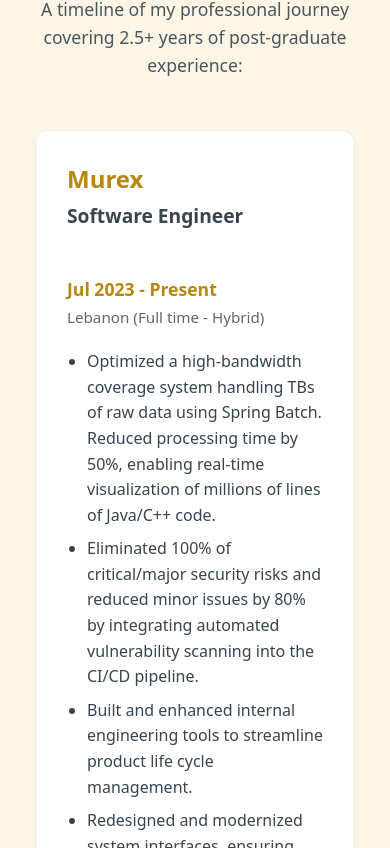
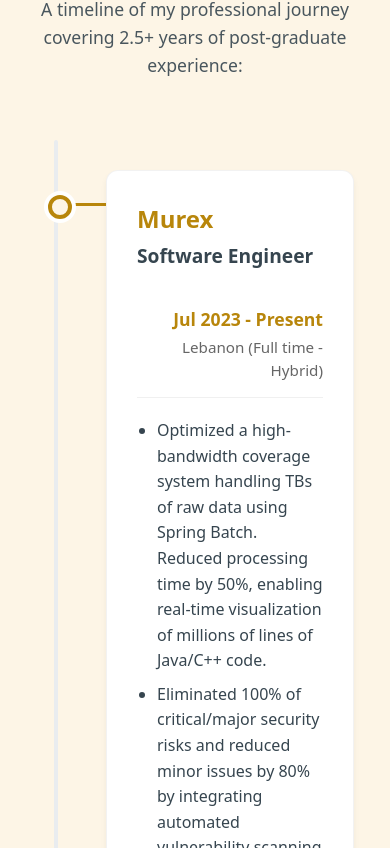
Before and after one commit to JosephLteif/JosephLteif.github.io, a React (Vite) app: page / in a window 390 px wide. Shown: the part 3196-4044 px from the top of the page. Built offline with nearby package versions, Linux system fonts and the light colour scheme.

Commit message:
timeline view for experiences

```diff
--- a/src/components/Experience.css
+++ b/src/components/Experience.css
@@ -2,6 +2,7 @@
   padding: 80px 20px;
   background-color: var(--background-color);
   color: var(--text-color);
+  overflow-x: hidden;
 }
 
 .experience-content {
@@ -20,7 +21,7 @@
 .experience-intro {
   text-align: center;
   font-size: 1.1rem;
-  margin-bottom: 50px;
+  margin-bottom: 60px;
   max-width: 800px;
   margin-left: auto;
   margin-right: auto;
@@ -28,27 +29,132 @@
   opacity: 0.9;
 }
 
-.experience-grid {
-  display: flex;
-  flex-direction: column;
-  gap: 30px;
+/* Timeline Container */
+.timeline-container {
+  position: relative;
+  max-width: 1000px;
+  margin: 0 auto;
+  padding: 20px 0;
 }
 
-.experience-card {
+/* The vertical line */
+.timeline-container::after {
+  content: '';
+  position: absolute;
+  width: 4px;
+  /* Central line thickness */
+  background-color: #e9ecef;
+  /* Light gray line */
+  top: 0;
+  bottom: 0;
+  left: 50%;
+  margin-left: -2px;
+  border-radius: 2px;
+}
+
+/* Timeline Item - The positioning wrapper */
+.timeline-item {
+  padding: 10px 70px;
+  /* Ample space for the connector line */
+  position: relative;
+  background-color: inherit;
+  width: 50%;
+  box-sizing: border-box;
+}
+
+/* Left side items */
+.timeline-item.left {
+  left: 0;
+}
+
+/* Right side items */
+.timeline-item.right {
+  left: 50%;
+}
+
+/* The Central Node (Dot) */
+.timeline-item::after {
+  content: '';
+  position: absolute;
+  width: 16px;
+  height: 16px;
+  right: -8px;
+  /* Centered on the main line */
+  background-color: var(--background-color);
+  border: 4px solid var(--primary-color);
+  top: 35px;
+  /* Aligns with the top of the card roughly */
+  border-radius: 50%;
+  z-index: 10;
+  transition: all 0.3s ease;
+  box-shadow: 0 0 0 4px white;
+  /* Whitespace ring around dot */
+}
+
+/* Dot position for right items */
+.timeline-item.right::after {
+  left: -8px;
+}
+
+/* Hover effect for Dot */
+.timeline-item:hover::after {
+  background-color: var(--primary-color);
+  box-shadow: 0 0 0 6px rgba(184, 134, 11, 0.2);
+  transform: scale(1.1);
+}
+
+/* The Branch (Connector Line) */
+.timeline-item::before {
+  content: '';
+  position: absolute;
+  height: 3px;
+  /* Slightly thicker for visibility */
+  width: 70px;
+  /* Spans the entire padding area to the content */
+  top: 43px;
+  /* Center-aligned with the dot (35px + ~8px center) */
+  background-color: var(--primary-color);
+  z-index: 5;
+  opacity: 1;
+  /* Fully visible */
+  transition: width 0.3s ease;
+}
+
+/* Connector for Left Items */
+.timeline-item.left::before {
+  right: 0;
+  /* Starts from the center line */
+}
+
+/* Connector for Right Items */
+.timeline-item.right::before {
+  left: 0;
+  /* Starts from the center line */
+}
+
+
+/* Timeline Content - The actual card */
+.timeline-content {
+  padding: 30px;
   background-color: white;
-  /* Card background */
+  /* Explicit white background */
+  position: relative;
   border-radius: 12px;
-  padding: 30px;
   box-shadow: 0 4px 6px rgba(0, 0, 0, 0.05);
   border: 1px solid rgba(0, 0, 0, 0.05);
   transition: transform 0.3s ease, box-shadow 0.3s ease;
+  z-index: 6;
+  /* Sit above the connector slightly if overlapped */
 }
 
-.experience-card:hover {
+/* Hover effects */
+.timeline-item:hover .timeline-content {
   transform: translateY(-5px);
-  box-shadow: 0 10px 20px rgba(0, 0, 0, 0.1);
+  box-shadow: 0 10px 25px rgba(0, 0, 0, 0.1);
+  border-color: rgba(184, 134, 11, 0.3);
 }
 
+/* Content Styling */
 .experience-header {
   display: flex;
   justify-content: space-between;
@@ -56,6 +162,8 @@
   margin-bottom: 20px;
   flex-wrap: wrap;
   gap: 10px;
+  border-bottom: 1px solid #f0f0f0;
+  padding-bottom: 15px;
 }
 
 .experience-main-info h3 {
@@ -81,7 +189,6 @@
   font-weight: 700;
   color: var(--primary-color);
   font-size: 1.1rem;
-  display: block;
 }
 
 .experience-location {
@@ -111,9 +218,7 @@
 
 .tech-pill {
   background-color: rgba(184, 134, 11, 0.1);
-  /* Primary color with low opacity */
   color: var(--primary-color);
-  /* Primary Color */
   padding: 6px 12px;
   border-radius: 20px;
   font-size: 0.85rem;
@@ -121,15 +226,43 @@
   border: 1px solid rgba(184, 134, 11, 0.2);
 }
 
-@media (max-width: 768px) {
-  .experience-header {
-    flex-direction: column;
-    align-items: flex-start;
+/* Media queries - Responsive Design */
+@media screen and (max-width: 768px) {
+
+  /* Move main line to the left */
+  .timeline-container::after {
+    left: 20px;
   }
 
-  .experience-meta {
-    align-items: flex-start;
-    text-align: left;
-    margin-top: 10px;
+  /* Full width container items */
+  .timeline-item {
+    width: 100%;
+    padding-left: 70px;
+    /* Space for line + connector */
+    padding-right: 0;
+  }
+
+  /* Reset left/right positions */
+  .timeline-item.left,
+  .timeline-item.right {
+    left: 0;
+  }
+
+  /* Move Dots to the left line */
+  .timeline-item.left::after,
+  .timeline-item.right::after {
+    left: 12px;
+    /* Center on line at 20px */
+    right: auto;
+  }
+
+  /* Connector Lines from left to content */
+  .timeline-item.left::before,
+  .timeline-item.right::before {
+    left: 20px;
+    /* Start at line */
+    width: 50px;
+    /* Extend to content start (70 padding - 20 line) */
+    right: auto;
   }
 }
--- a/src/components/Experience.jsx
+++ b/src/components/Experience.jsx
@@ -72,9 +72,10 @@ function Experience() {
       <div className="experience-content">
         <h2 className="section-title">Professional Experience</h2>
         <p className="experience-intro">A timeline of my professional journey covering 2.5+ years of post-graduate experience:</p>
-        <div className="experience-grid">
-          {experiences.map(exp => (
-            <div key={exp.id} className="experience-card">
+        <div className="timeline-container">
+          {experiences.map((exp, index) => (
+            <div key={exp.id} className={`timeline-item ${index % 2 === 0 ? 'left' : 'right'}`}>
+              <div className="timeline-content">
                 <div className="experience-header">
                   <div className="experience-main-info">
                     <h3>{exp.company}</h3>
@@ -98,6 +99,7 @@ function Experience() {
                   ))}
                 </div>
               </div>
+            </div>
           ))}
         </div>
       </div>
```
Lines whose indentation alone changed are shown as unchanged.
